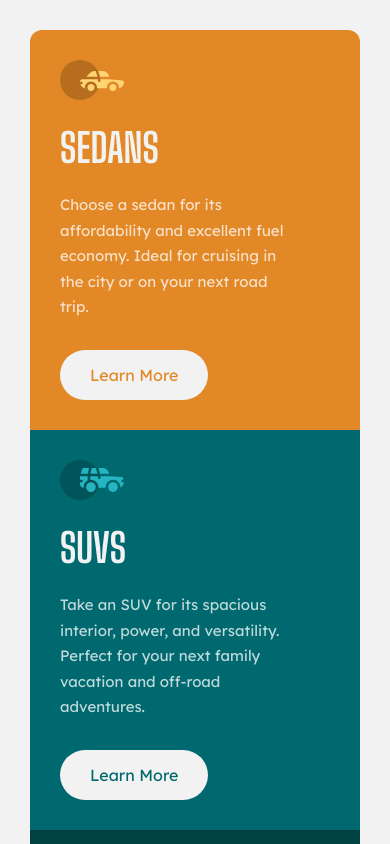
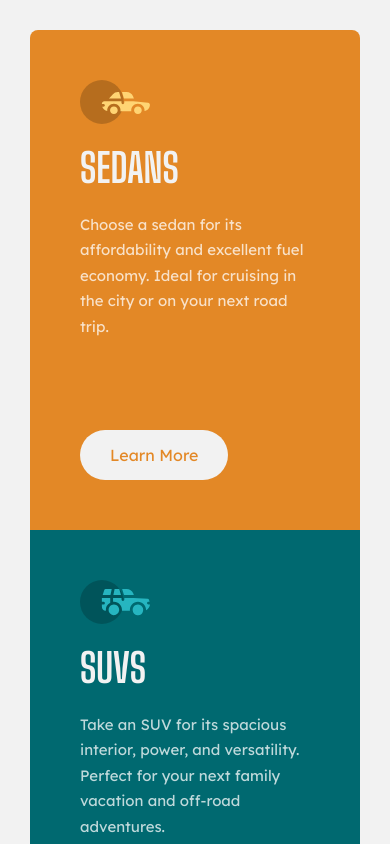
Before and after one commit to StevenAyman/Column-Preview-Card-Component-main, a plain HTML site: page index.html in a window 390 px wide. Shown: the top 844 px of the page. Drawn offline with Linux system fonts and the light colour scheme.

Commit message:
Style Modified

```diff
--- a/css/main.css
+++ b/css/main.css
@@ -1,6 +1,7 @@
 /* Variables Start */
 :root {
     --background-color: hsl(0, 0%, 95%);
+    --main-border-radius: 8px;
 }
 /* Variables End */
 /* Global Rules Start */
@@ -12,7 +13,6 @@
     padding: 0;
 }
 body {
-    /*font-family: 'Big Shoulders Display', cursive;*/
     font-family: 'Lexend Deca', sans-serif;
     background-color: var(--background-color);
     min-height: 100vh;
@@ -36,22 +36,27 @@ main section {
     padding: 30px;
 }
 main section .card {
-    padding: 30px;
+    display: flex;
+    flex-direction: column;
+    justify-content: flex-start;
+    padding: 50px 50px;
+    gap: 20px;
     height: 500px;
+    position: relative;
+}
+main section .card img {
+    width: 70px;
 }
 main section .card h2 {
     font-family: 'Big Shoulders Display', cursive;
     text-transform: uppercase;
     font-size: 40px;
     color: var(--background-color);
-    margin: 20px 0;
 }
 main section .card p {
     color: hsla(0, 0%, 100%, 0.75);
     font-size: 15px;
     line-height: 1.7;
-    padding-right: 50px;
-    margin-bottom: 140px;
 }
 main section .card a {
     display: block;
@@ -59,13 +64,8 @@ main section .card a {
     padding: 15px 30px;
     width: fit-content;
     border-radius: 30px;
-    margin-top: -20px;
-}
-@media (max-width: 981px) {
-    main section .card p {
-        padding-right: 10px;
-        margin-bottom: 110px;
-    }
+    position: absolute;
+    bottom: 50px;
 }
 main section .card a:hover {
     background-color: transparent;
@@ -74,8 +74,8 @@ main section .card a:hover {
 }
 main section .one {
     background-color: hsl(31, 77%, 52%);
-    border-top-left-radius: 12px;
-    border-bottom-left-radius: 12px;
+    border-top-left-radius: var(--main-border-radius);
+    border-bottom-left-radius: var(--main-border-radius);
 }
 main section .one a {
     color: hsl(31, 77%, 52%);
@@ -88,45 +88,34 @@ main section .two a {
 }
 main section .three {
     background-color: hsl(179, 100%, 13%);
-    border-top-right-radius: 12px;
-    border-bottom-right-radius: 12px;
+    border-top-right-radius: var(--main-border-radius);
+    border-bottom-right-radius: var(--main-border-radius);
 }
 main section .three a {
     color: hsl(179, 100%, 13%);
 }
 @media (min-width: 637px) and (max-width: 905px) {
-    main section .card p {
-        padding-right: 10px;
-        margin-bottom: 110px;
-    }
     main section .one {
         border-bottom-left-radius: 0px;
     }
     main section .two {
-        border-bottom-right-radius: 12px;
-        border-top-right-radius: 12px;
+        border-bottom-right-radius: var(--main-border-radius);
+        border-top-right-radius: var(--main-border-radius);
     }
     main section .three {
-        border-bottom-right-radius: 12px;
+        border-bottom-right-radius: var(--main-border-radius);
         border-top-right-radius: 0;
     }
 }
 @media (max-width: 636px) {
-    main section .card {
-        height: 400px;
-    }
-    main section .card p {
-        padding-right: 30px;
-        margin-bottom: 50px;
-    }
     main section .one {
         border-bottom-left-radius: 0px;
-        border-top-left-radius: 12px;
-        border-top-right-radius: 12px;
+        border-top-left-radius: var(--main-border-radius);
+        border-top-right-radius: var(--main-border-radius);
     }
     main section .three {
-        border-bottom-left-radius: 12px;
-        border-bottom-right-radius: 12px;
+        border-bottom-left-radius: var(--main-border-radius);
+        border-bottom-right-radius: var(--main-border-radius);
         border-top-right-radius: 0;
     }
 }
```
